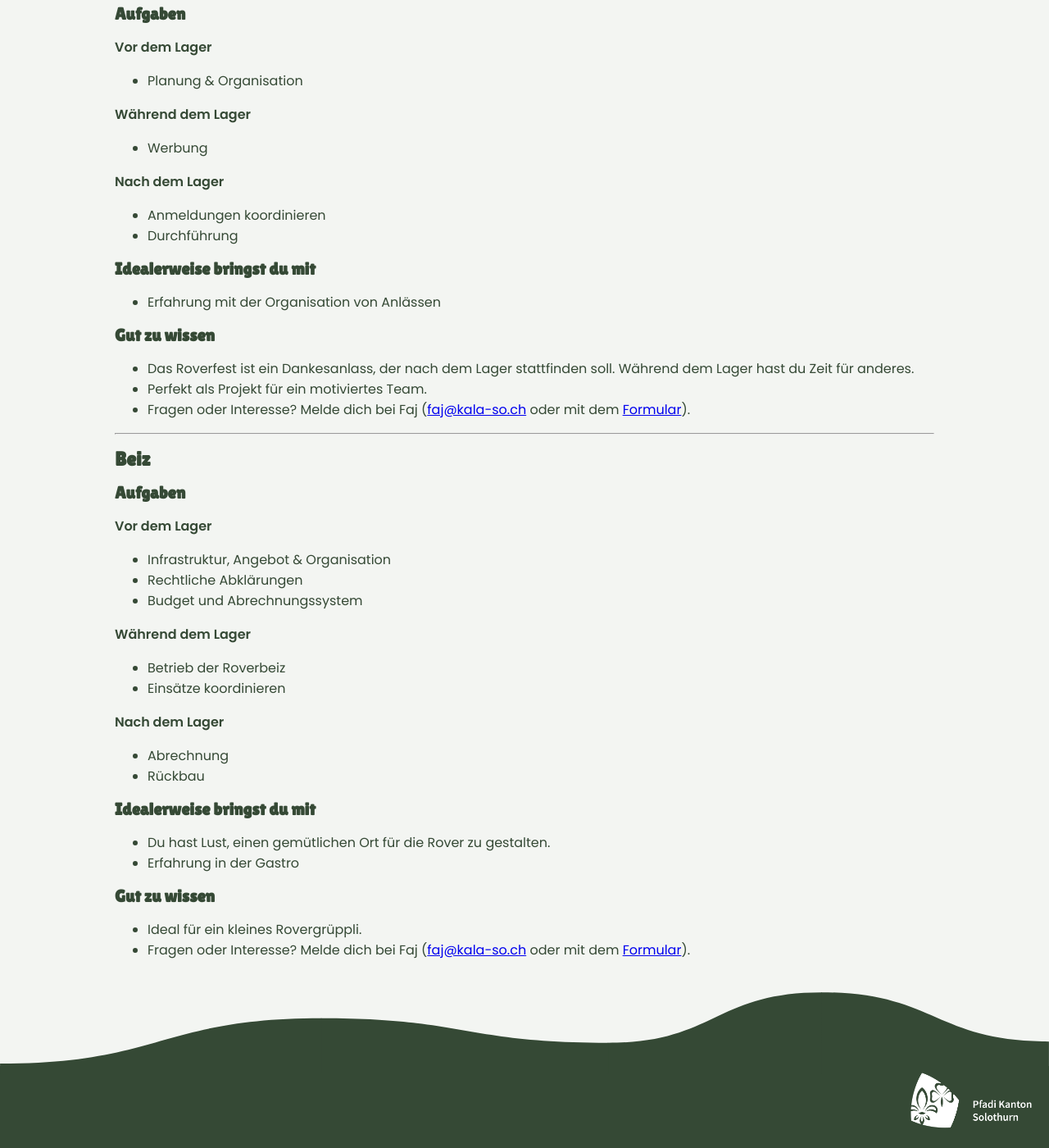
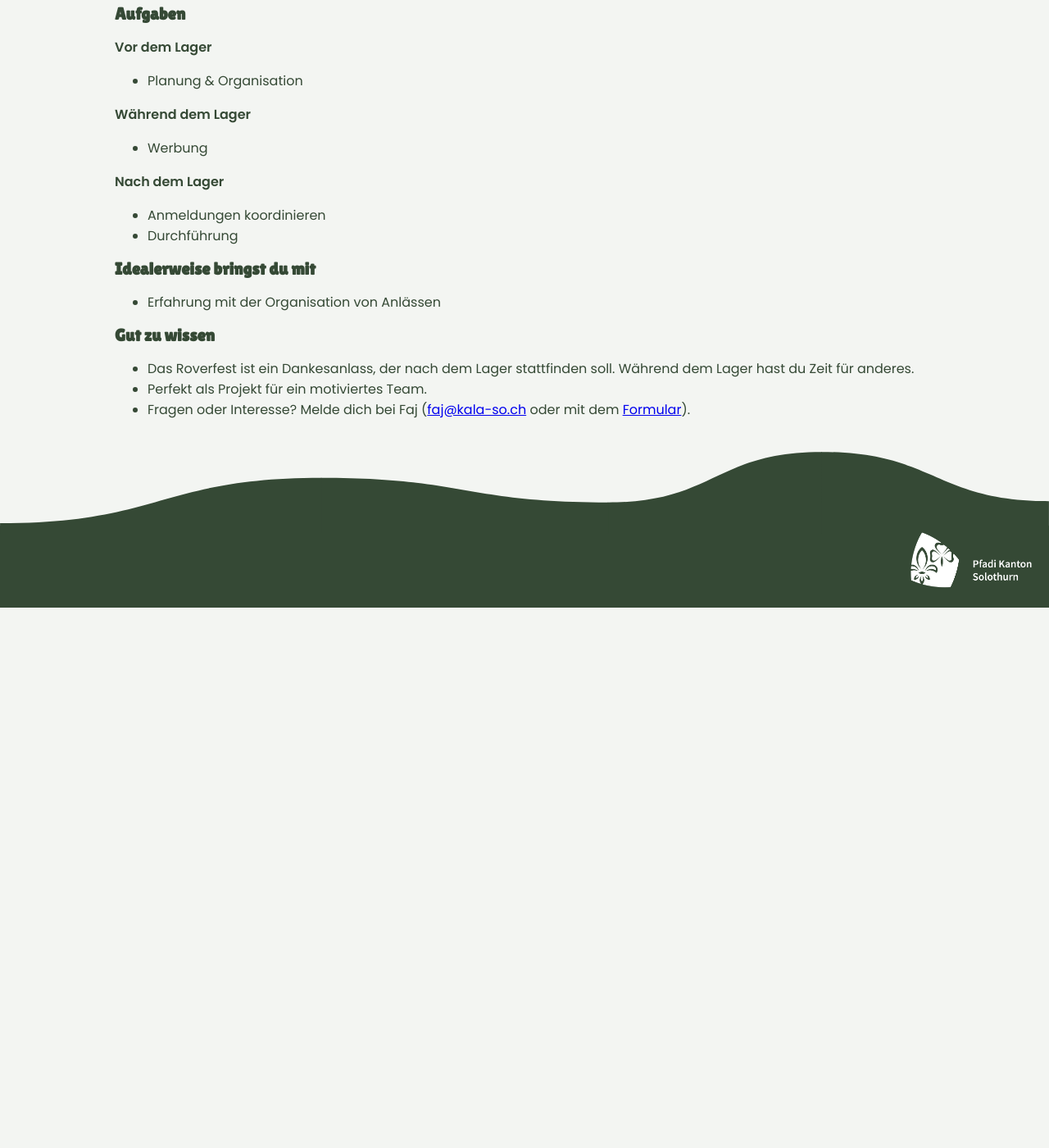
Before and after one commit to kala-so/ausschreibungen, a Jekyll site: the page built from _includes/50_staein.md, in a window 1280 px wide and 1400 px high, scrolled down 4006 px. Shown: the whole window at 82% size. Built offline with Jekyll 4.4.1, drawn with Linux system fonts in a browser that asks for light colours; our own code applies the rules of GitHub Pages for plain Markdown files; after the commit the page ends 4747 px from its top, so only the background shows below that.

Commit message:
update STAEIN

```diff
--- a/_includes/50_staein.md
+++ b/_includes/50_staein.md
@@ -198,35 +198,3 @@
 * Das Roverfest ist ein Dankesanlass, der nach dem Lager stattfinden soll. Während dem Lager hast du Zeit für anderes.
 * Perfekt als Projekt für ein motiviertes Team.
 * Fragen oder Interesse? Melde dich bei Faj (<span class="obfuscated-email" data-user="faj"></span>).
-
----
-
-## Beiz
-
-### Aufgaben
-
-**Vor dem Lager**
-
-* Infrastruktur, Angebot & Organisation
-* Rechtliche Abklärungen
-* Budget und Abrechnungssystem
-
-**Während dem Lager**
-
-* Betrieb der Roverbeiz
-* Einsätze koordinieren
-
-**Nach dem Lager**
-
-* Abrechnung
-* Rückbau
-
-### Idealerweise bringst du mit
-
-* Du hast Lust, einen gemütlichen Ort für die Rover zu gestalten.
-* Erfahrung in der Gastro
-
-### Gut zu wissen
-
-* Ideal für ein kleines Rovergrüppli.
-* Fragen oder Interesse? Melde dich bei Faj (<span class="obfuscated-email" data-user="faj"></span>).
```
